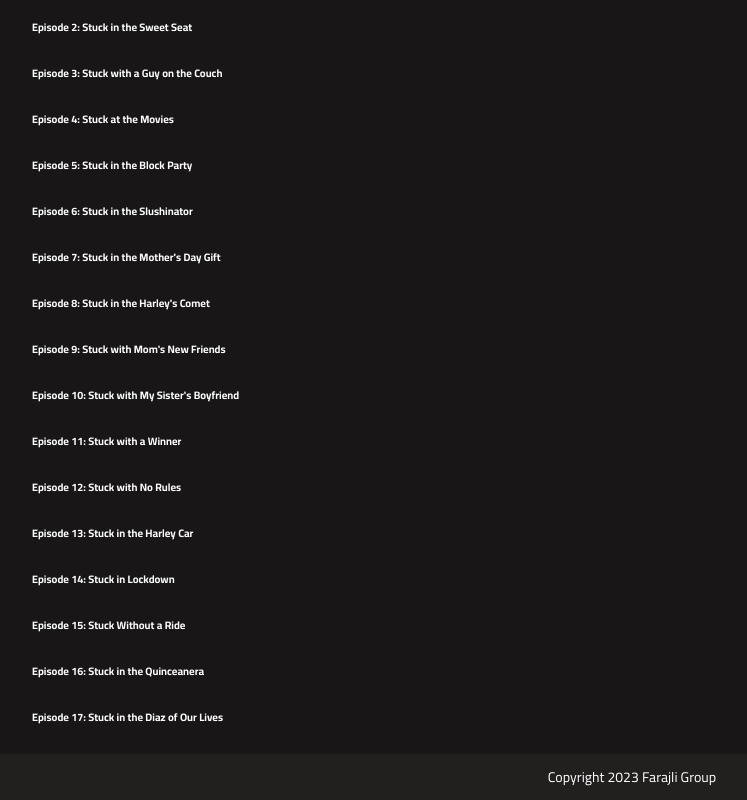
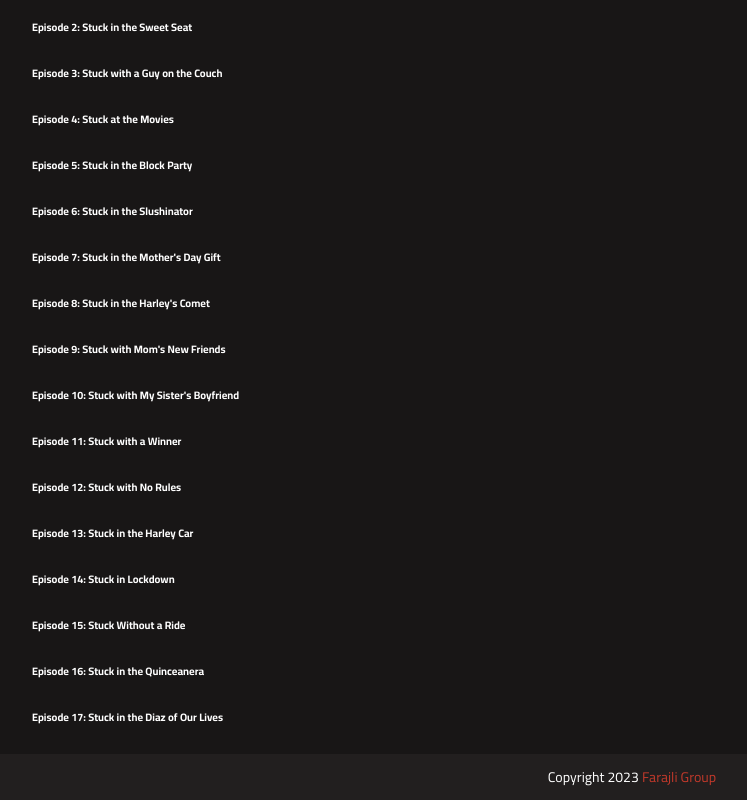
Before and after one commit to faridfarajli/jennaortega, a plain HTML site: page middle1.html in a window 1280 px wide. Shown: the part 894-1694 px from the top of the page, without its empty margins (8-755 px from the left). Drawn offline with nearby package versions, Linux system fonts and the light colour scheme.

Commit message:
Add files via upload

```diff
--- a/middle1.html
+++ b/middle1.html
@@ -67,8 +67,8 @@
 
   <span class="main-color"> Episode 1: Stuck in the Middle</span></div></br>
   <div class="btn0">
-  <a href="middle2.html"><h5> Episode 2: Stuck in the Sweet Seat</h5></a></br>
-  </div>
+  <a href="middle2.html"><h5> Episode 2: Stuck in the Sweet Seat</h5></a></br></div>
+
   <div class="btn0">
   <a href="middle3.html"><h5> Episode 3: Stuck with a Guy on the Couch </h5></a></br>
   </div>
@@ -119,8 +119,7 @@
 </div>
 
       <div class="copyright">
-        Copyright 2023 <a href="https://www.youtube.com/channel/UCnNgtK4tGlWcceXVzoyTg8Q" target="_blank">
-            Farajli Group</a>
+        Copyright 2023  <span class="main-color"> Farajli Group</span></a>
     </div>
 
     </div>
```
